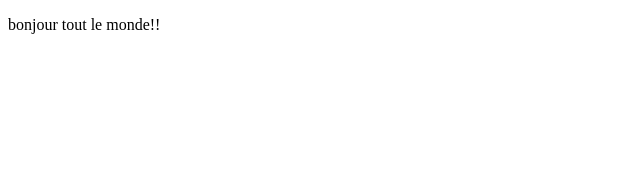
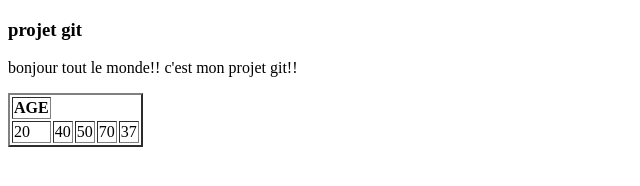
Before and after one commit to SALMABOUTAKNIOUINE/TpLundi16, a plain HTML site: page index.html in a window 1280 px wide. Shown: the whole page, without its empty margins (0-640 px from the left). Drawn offline with Linux system fonts and the light colour scheme.

Commit message:
ajouter index.html vers fn/tab

```diff
--- a/index.html
+++ b/index.html
@@ -6,6 +6,19 @@
     <title>Document</title>
 </head>
 <body>
-    <p>bonjour tout le monde!! </p>
+    <h3>projet git</h3>
+    <p>bonjour tout le monde!! c'est mon projet git!! </p>
+    <table border="2">
+        <tr>
+            <th>AGE</th>
+        </tr>
+        <tr>
+            <td>20</td>
+            <td>40</td>
+            <td>50</td>
+            <td>70</td>
+            <td>37</td>
+        </tr>
+    </table>
 </body>
 </html>
```
